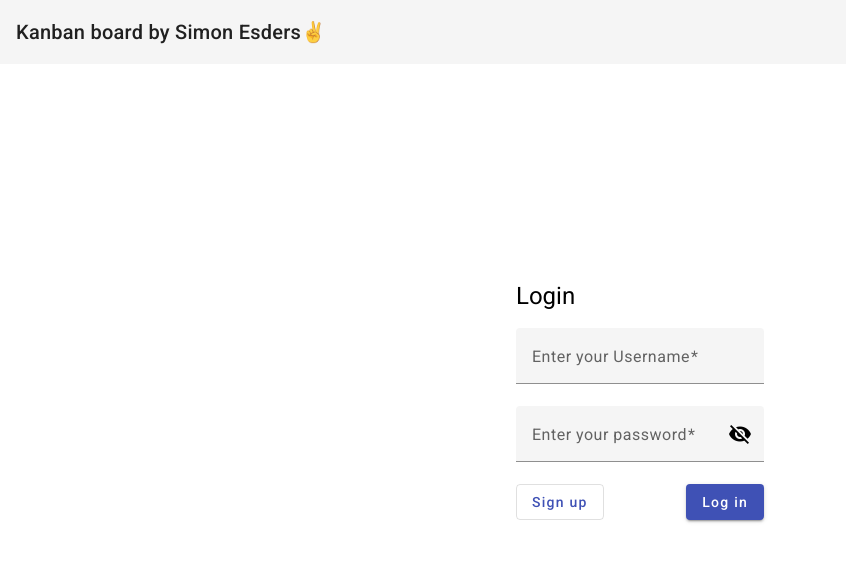
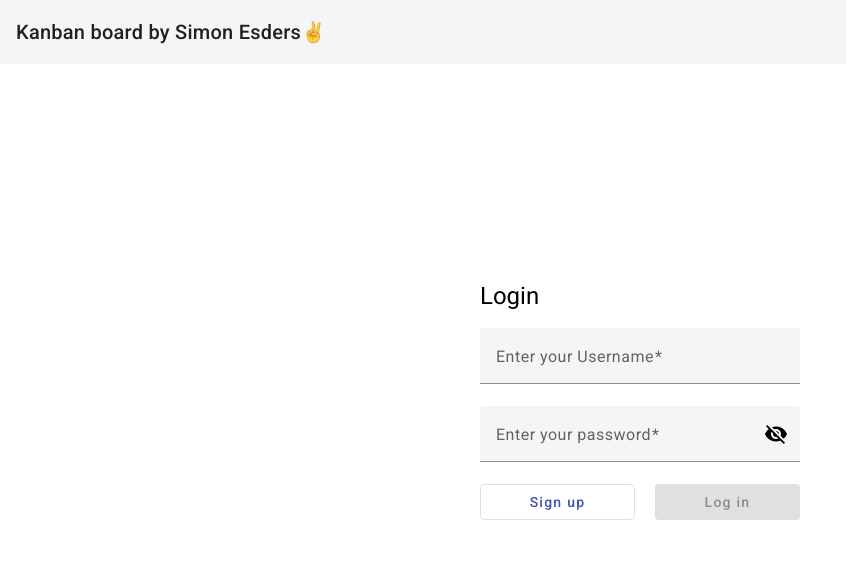
Before and after one commit to offSimonEsders/kanban-board-frontend, an Angular app: page / in a window 1280 px wide. Shown: the top 562 px of the page, without its empty margins (0-846 px from the left). Built offline with nearby package versions, Linux system fonts and the light colour scheme.

Commit message:
validate login form

```diff
--- a/src/app/login/login.component.html
+++ b/src/app/login/login.component.html
@@ -25,7 +25,7 @@
     </mat-form-field>
     <div class="button-field">
       <button (click)="goToSignUp($event)" mat-stroked-button color="primary">Sign up</button>
-      <button mat-raised-button color="primary">Log in</button>
+      <button mat-raised-button color="primary" type="submit" [ngClass]="customformGroup.invalid? 'not-allowed' : ''" [disabled]="customformGroup.invalid">Log in</button>
     </div>
   </form>
 </section>
--- a/src/app/login/login.component.scss
+++ b/src/app/login/login.component.scss
@@ -14,9 +14,21 @@
 .login-form {
   display: flex;
   flex-direction: column;
+  width: 320px;
 }
 
 .button-field {
   display: flex;
   justify-content: space-between;
+  gap: 20px;
+
+  button {
+    flex-grow: 1;
+  }
+
 }
+
+.not-allowed {
+  pointer-events: all !important;
+  cursor: not-allowed !important;
+}
--- a/src/app/login/login.component.ts
+++ b/src/app/login/login.component.ts
@@ -1,7 +1,7 @@
 import {Component} from '@angular/core';
 import {CommonModule} from "@angular/common";
 import {MaterialModule} from "../material/material.module";
-import {FormControl, Validators} from "@angular/forms";
+import {FormControl, FormGroup, Validators} from "@angular/forms";
 import {Router} from "@angular/router";
 
 @Component({
@@ -16,11 +16,16 @@ import {Router} from "@angular/router";
 export class LoginComponent {
   hide: boolean = true;
 
-  name = new FormControl('', [Validators.required]);
-  password = new FormControl('', [Validators.minLength(8)]);
-
   constructor(private router: Router) {
   }
+
+  name = new FormControl('', [Validators.required]);
+  password = new FormControl('', [Validators.required, Validators.minLength(8)]);
+
+  customformGroup = new FormGroup({
+    name: this.name,
+    password: this.password
+  });
 
   goToSignUp(event: Event) {
     event.preventDefault();
@@ -40,6 +45,10 @@ export class LoginComponent {
       return 'You must enter a value';
     }
 
+    if(this.password.hasError('minlength')) {
+      return 'The password should be at least 8 characters long'
+    }
+
     return this.password.hasError('password') ? 'Not a valid password' : '';
   }
 
```
